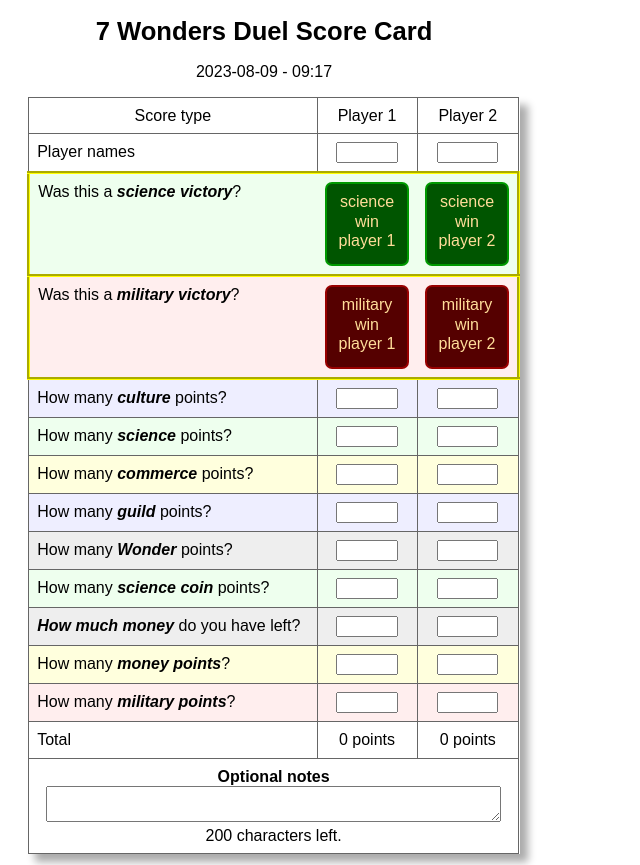
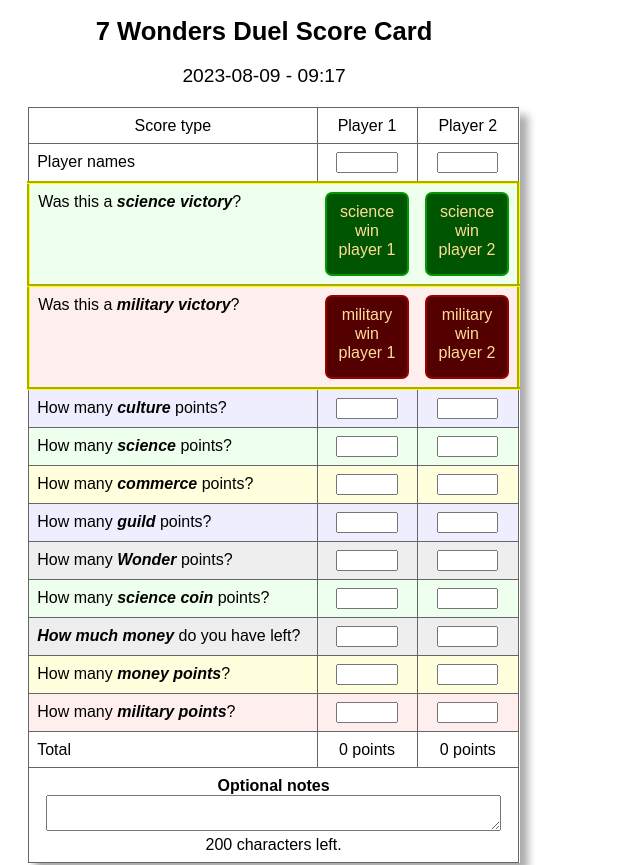
Before and after one commit to bcollin/7wd-scoring, a Vue app: page / in a window 1280 px wide. Shown: the top 865 px of the page, without its empty margins (0-640 px from the left). Built offline with nearby package versions, Linux system fonts and the light colour scheme.

Commit message:
Made the date-time pop more.

```diff
--- a/src/App.vue
+++ b/src/App.vue
@@ -178,7 +178,7 @@
 	#main { max-width: 100%; }
 	#main.reloading { opacity: 0; transition: opacity 1s; }
 	h1 { font-size: 1.6em; text-align: center; }
-	.datetime { text-align: center; }
+	.datetime { text-align: center; font-size: 1.2em; }
 	table { display: block; margin-bottom: 1.5em; }
 	tbody { display: block; }
 	tr { display: block; margin-bottom: .75em; text-align: center; }
```
